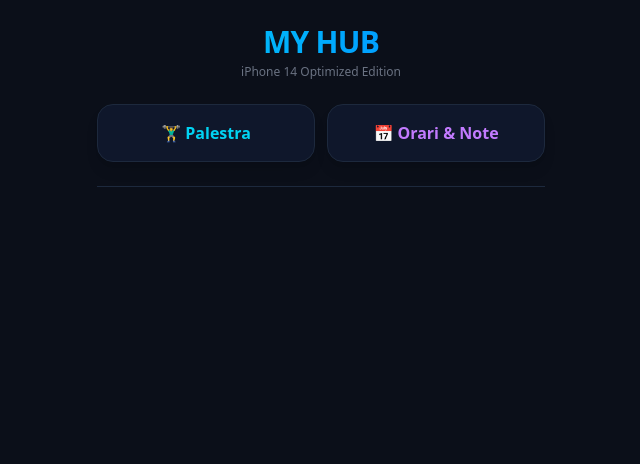
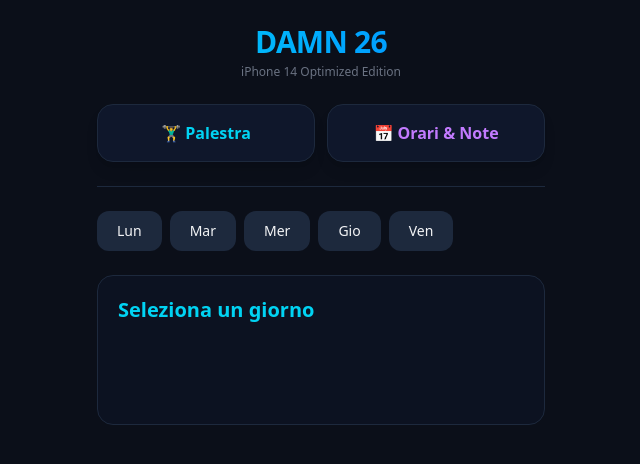
Before and after one commit to zenatos112/Damn, a plain HTML site: page index.html in a window 1280 px wide. Shown: the whole page, without its empty margins (319-959 px from the left). Drawn offline with nearby package versions, Linux system fonts and the light colour scheme; no server answers.

Commit message:
Refactor index.html with Firebase support and title change
Updated the title and added Firebase Realtime Database integration.

```diff
--- a/index.html
+++ b/index.html
@@ -24,7 +24,7 @@
 
     <header class="w-full max-w-md text-center my-6">
         <h1 class="text-3xl font-extrabold tracking-tight bg-gradient-to-r from-cyan-400 to-blue-500 bg-clip-text text-transparent">
-            MY HUB
+            DAMN 26
         </h1>
         <p class="text-xs text-gray-500 mt-1">iPhone 14 Optimized Edition</p>
     </header>
@@ -54,7 +54,7 @@
             <div class="bg-slate-900/50 border border-slate-800 p-5 rounded-2xl min-h-[150px]">
                 <h3 id="workout-day-title" class="text-xl font-bold text-cyan-400 mb-3">Seleziona un giorno</h3>
                 <ul id="workout-list" class="space-y-2 text-gray-300 list-disc list-inside">
-                    </ul>
+                </ul>
             </div>
         </section>
 
@@ -67,23 +67,24 @@
             </div>
 
             <div id="orari-days-container" class="space-y-4">
-                </div>
+            </div>
         </section>
 
     </main>
 
     <script type="module">
-        // Import the functions you need from the SDKs you need
+        // Importa Firebase App e Analytics
         import { initializeApp } from "https://www.gstatic.com/firebasejs/12.14.0/firebase-app.js";
         import { getAnalytics } from "https://www.gstatic.com/firebasejs/12.14.0/firebase-analytics.js";
-        // TODO: Add SDKs for Firebase products that you want to use
-        // https://firebase.google.com/docs/web/setup#available-libraries
+
+        // CORREZIONE: Importa i moduli necessari per far funzionare il Realtime Database!
+        import { getDatabase, ref, push, onValue, remove } from "https://www.gstatic.com/firebasejs/12.14.0/firebase-database.js";
 
         // Your web app's Firebase configuration
-        // For Firebase JS SDK v7.20.0 and later, measurementId is optional
         const firebaseConfig = {
             apiKey: "AIzaSyAJScYxGavJN1UtRhpYs7z6HFAdDO3iXWU",
             authDomain: "damn-4afb8.firebaseapp.com",
+            databaseURL: "https://damn-4afb8-default-rtdb.europe-west1.firebasedatabase.app/", // NOTA: Assicurati che l'URL del tuo DB sia corretto qui
             projectId: "damn-4afb8",
             storageBucket: "damn-4afb8.firebasestorage.app",
             messagingSenderId: "465390435291",
@@ -95,7 +96,10 @@
         const app = initializeApp(firebaseConfig);
         const analytics = getAnalytics(app);
 
-        // Dizionario hardcoded per gli allenamenti (Puoi anche passarlo su Firebase se preferisci!)
+        // CORREZIONE: Inizializza l'istanza del database usando la configurazione sopra
+        const db = getDatabase(app);
+
+        // Dizionario hardcoded per gli allenamenti
         const schedePalestra = {
             "Lunedi": ["Panca Piana 4x6", "Inclinata Manubri 3x10", "Croci ai cavi 3x12", "Tricipiti Pushdown 4x10"],
             "Martedi": ["Trazioni 4xMax", "Rematore Bilanciere 4x8", "Pulley Basso 3x10", "Curl Bilanciere 4x8"],
@@ -143,7 +147,7 @@
                         <button onclick="clearDayEvents('${dayId}')" class="text-xs text-red-400 bg-red-500/10 px-2 py-1 rounded-md active:scale-95 transition-transform">Svuota</button>
                     </div>
                     <ul id="list-${dayId}" class="space-y-1.5 text-sm text-gray-400">
-                        </ul>
+                    </ul>
                     <div class="flex gap-2 mt-1">
                         <input type="text" id="input-${dayId}" placeholder="Aggiungi nota..." class="flex-1 bg-slate-950 text-sm rounded-xl px-3 py-2 border border-slate-800 focus:outline-none focus:border-purple-500 text-gray-200">
                         <button onclick="addEvent('${dayId}')" class="bg-purple-600 active:bg-purple-700 text-white font-bold px-4 py-2 rounded-xl text-sm active:scale-95 transition-transform">+</button>
@@ -165,6 +169,9 @@
                 timestamp: Date.now()
             }).then(() => {
                 input.value = "";
+            }).catch((err) => {
+                console.error("Errore scrittura:", err);
+                alert("Errore durante l'aggiunta. Controlla le regole del database.");
             });
         }
 
@@ -213,7 +220,7 @@
             });
         }
 
-        // Cancella singola nota (Bonus utilissimo!)
+        // Cancella singola nota
         window.deleteSingleNote = function(dayId, noteKey) {
             remove(ref(db, `orari/${dayId}/${noteKey}`));
         }
```
